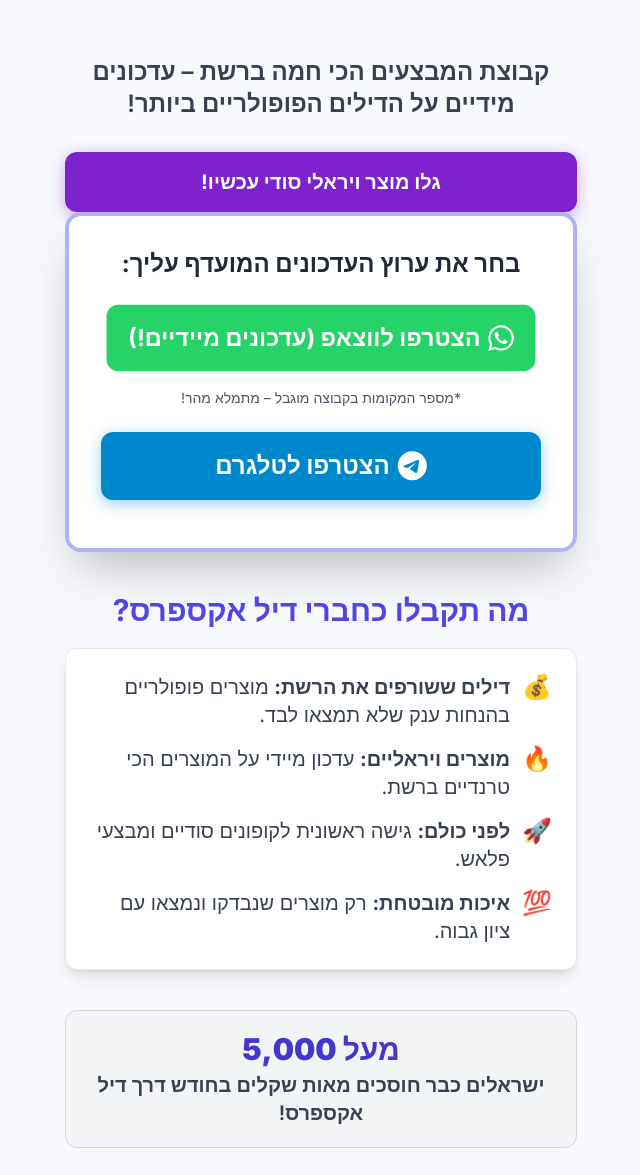
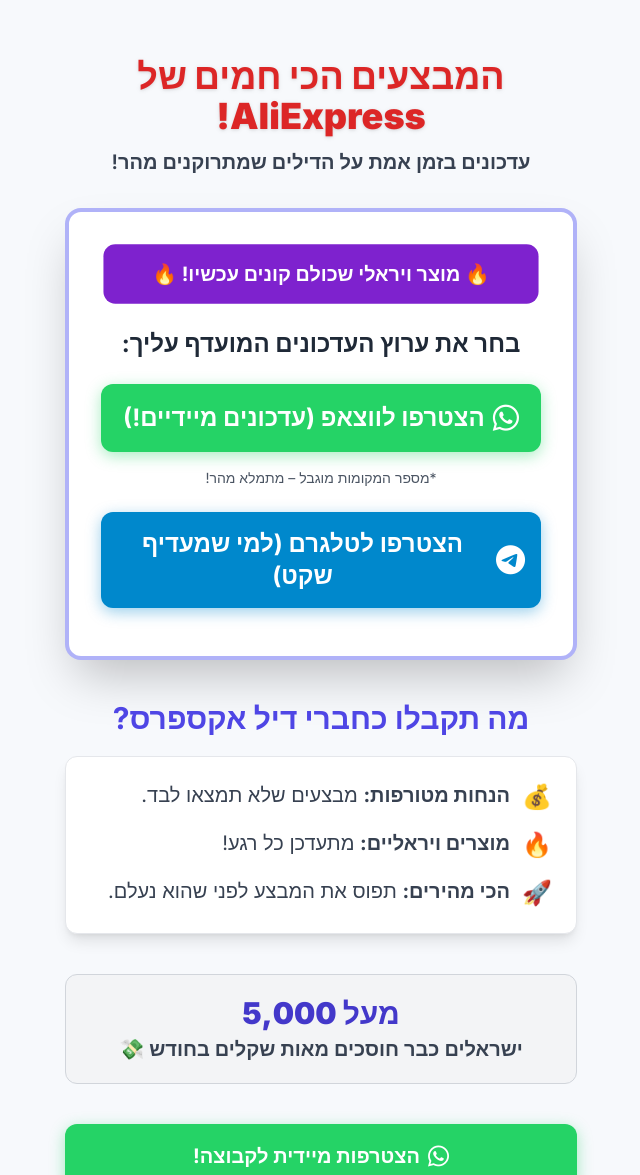
Before and after one commit to ppprrrtt-crypto/deploy, a plain HTML site: page index.html in a window 1280 px wide. Shown: the top 1175 px of the page, without its empty margins (319-959 px from the left). Drawn offline with nearby package versions, Linux system fonts and the light colour scheme.

Commit message:
Update index.html

```diff
--- a/index.html
+++ b/index.html
@@ -4,10 +4,13 @@
     <meta charset="UTF-8">
     <meta name="viewport" content="width=device-width, initial-scale=1.0">
     <title>דיל אקספרס | מבצעים וקופונים AliExpress</title>
-    <!-- Tailwind CSS מינימלי דרך CDN -->
+
+    <!-- Tailwind CSS -->
     <script src="https://cdn.tailwindcss.com"></script>
+
     <!-- Inter Font -->
     <link rel="stylesheet" href="https://fonts.googleapis.com/css2?family=Inter:wght@400;600;700;900&display=swap">
+
     <!-- Font Awesome Icons -->
     <link rel="stylesheet" href="https://cdnjs.cloudflare.com/ajax/libs/font-awesome/6.5.1/css/all.min.css">
 
@@ -28,8 +31,7 @@
             margin-bottom: 1rem;
             border-radius: 12px;
             font-weight: bold;
-            text-transform: uppercase;
-            transition: transform 0.3s, box-shadow 0.3s, opacity 0.3s;
+            transition: .3s;
             gap: 0.5rem;
         }
 
@@ -57,59 +59,62 @@
         }
 
         .pulse {
-            animation: pulse-ring 1.5s cubic-bezier(0.25, 0.46, 0.45, 0.94) infinite;
+            animation: pulse-ring 1.5s infinite;
         }
 
         @keyframes pulse-ring {
-            0% { transform: scale(0.9); box-shadow: 0 0 0 0 rgba(255,255,255,0.7); }
-            70% { transform: scale(1); box-shadow: 0 0 0 10px rgba(255,255,255,0); }
-            100% { transform: scale(0.9); box-shadow: 0 0 0 0 rgba(255,255,255,0); }
+            0% { transform: scale(0.95); box-shadow: 0 0 0 0 rgba(255,255,255,0.7); }
+            70% { transform: scale(1); box-shadow: 0 0 0 12px rgba(255,255,255,0); }
+            100% { transform: scale(0.95); }
         }
     </style>
 </head>
+
 <body class="text-gray-900">
 
 <div class="max-w-xl mx-auto p-4 md:p-8">
 
-    <!-- כותרת ראשית -->
+    <!-- כותרת ראשית משופרת -->
     <header class="text-center mb-8 mt-6">
+        <h1 class="text-4xl font-extrabold text-red-600 drop-shadow">
+            המבצעים הכי חמים של AliExpress!
+        </h1>
 
-        <p class="text-xl md:text-2xl font-semibold text-gray-700">
-            קבוצת המבצעים הכי חמה ברשת – עדכונים מידיים על הדילים הפופולריים ביותר!
+        <p class="text-xl font-semibold text-gray-700 mt-3">
+            עדכונים בזמן אמת על הדילים שמתרוקנים מהר!
         </p>
     </header>
 
+    <!-- ריבוע מרכזי גדול -->
+    <div class="bg-white p-6 md:p-8 rounded-2xl shadow-2xl border-4 border-indigo-500/50 mb-10 text-center">
+
+        <!-- מוצר ויראלי עבר לכאן -->
         <a href="https://s.click.aliexpress.com/e/_c3uIXfAt"
            target="_blank"
-           class="cta-btn ai-btn text-xl flex items-center justify-center mb-0">
-            גלו מוצר ויראלי סודי עכשיו!
+           class="cta-btn ai-btn text-xl flex items-center justify-center mb-6 pulse">
+            🔥 מוצר ויראלי שכולם קונים עכשיו! 🔥
         </a>
 
-    <!-- CTA מרכזי -->
-    <div class="bg-white p-6 md:p-8 rounded-2xl shadow-2xl border-4 border-indigo-500/50 mb-10 text-center">
         <p class="text-2xl font-bold mb-6 text-gray-800">
             בחר את ערוץ העדכונים המועדף עליך:
         </p>
 
-
         <!-- וואטסאפ -->
         <a href="https://chat.whatsapp.com/G4lnGmBM1pH8YZLo4DhvdX?mode=hqrt3"
            target="_blank"
-           class="cta-btn whatsapp-btn pulse text-2xl mb-4">
+           class="cta-btn whatsapp-btn text-2xl mb-4">
             <i class="fa-brands fa-whatsapp text-3xl"></i> הצטרפו לווצאפ (עדכונים מיידיים!)
         </a>
         <p class="text-sm text-gray-600 mb-6">
-            *מספר המקומות בקבוצה מוגבל – מתמלא מהר!
+            *מספר המקומות מוגבל – מתמלא מהר!
         </p>
 
         <!-- טלגרם -->
         <a href="https://t.me/dealexpressil0"
            target="_blank"
            class="cta-btn telegram-btn text-2xl mb-4">
-            <i class="fa-brands fa-telegram text-3xl"></i> הצטרפו לטלגרם
+            <i class="fa-brands fa-telegram text-3xl"></i> הצטרפו לטלגרם (למי שמעדיף שקט)
         </a>
-
-        <!-- מוצר ויראלי -->
 
     </div>
 
@@ -120,20 +125,16 @@
         </h2>
         <ul class="space-y-4 text-lg md:text-xl text-gray-700 bg-white p-6 rounded-xl shadow-lg border border-gray-200">
             <li class="flex items-start">
-                <span class="text-green-500 font-extrabold text-2xl ml-3 mt-[-2px]">💰</span>
-                <p><span class="font-bold">דילים ששורפים את הרשת:</span> מוצרים פופולריים בהנחות ענק שלא תמצאו לבד.</p>
+                <span class="text-green-500 text-2xl ml-3">💰</span>
+                <p><span class="font-bold">הנחות מטורפות:</span> מבצעים שלא תמצאו לבד.</p>
             </li>
             <li class="flex items-start">
-                <span class="text-red-500 font-extrabold text-2xl ml-3 mt-[-2px]">🔥</span>
-                <p><span class="font-bold">מוצרים ויראליים:</span> עדכון מיידי על המוצרים הכי טרנדיים ברשת.</p>
+                <span class="text-red-500 text-2xl ml-3">🔥</span>
+                <p><span class="font-bold">מוצרים ויראליים:</span> מתעדכן כל רגע!</p>
             </li>
             <li class="flex items-start">
-                <span class="text-blue-500 font-extrabold text-2xl ml-3 mt-[-2px]">🚀</span>
-                <p><span class="font-bold">לפני כולם:</span> גישה ראשונית לקופונים סודיים ומבצעי פלאש.</p>
-            </li>
-            <li class="flex items-start">
-                <span class="text-purple-500 font-extrabold text-2xl ml-3 mt-[-2px]">💯</span>
-                <p><span class="font-bold">איכות מובטחת:</span> רק מוצרים שנבדקו ונמצאו עם ציון גבוה.</p>
+                <span class="text-blue-500 text-2xl ml-3">🚀</span>
+                <p><span class="font-bold">הכי מהירים:</span> תפוס את המבצע לפני שהוא נעלם.</p>
             </li>
         </ul>
     </section>
@@ -142,20 +143,17 @@
     <section class="text-center bg-gray-100 p-5 rounded-xl border border-gray-300 mb-10">
         <p class="text-xl font-semibold text-gray-700">
             <span class="text-3xl font-extrabold text-indigo-700 block mb-1">מעל 5,000</span>
-            ישראלים כבר חוסכים מאות שקלים בחודש דרך <span class="font-bold">דיל אקספרס</span>!
+            ישראלים כבר חוסכים מאות שקלים בחודש 💸
         </p>
     </section>
 
-    <!-- CTA בתחתית -->
+    <!-- CTA סופי -->
     <div class="text-center">
         <a href="https://chat.whatsapp.com/G4lnGmBM1pH8YZLo4DhvdX?mode=hqrt3"
            target="_blank"
            class="cta-btn whatsapp-btn text-xl mb-4">
-            <i class="fa-brands fa-whatsapp text-2xl"></i> לחצו כאן להצטרפות מיידית לווצאפ של דיל אקספרס!
+            <i class="fa-brands fa-whatsapp text-2xl"></i> הצטרפות מיידית לקבוצה!
         </a>
-        <p class="text-xs text-gray-500 mt-4">
-            עלי אקספרס, WhatsApp וטלגרם הן סימנים מסחריים רשומים של בעליהן. דף זה אינו מקושר אליהן.
-        </p>
     </div>
 
 </div>
```
